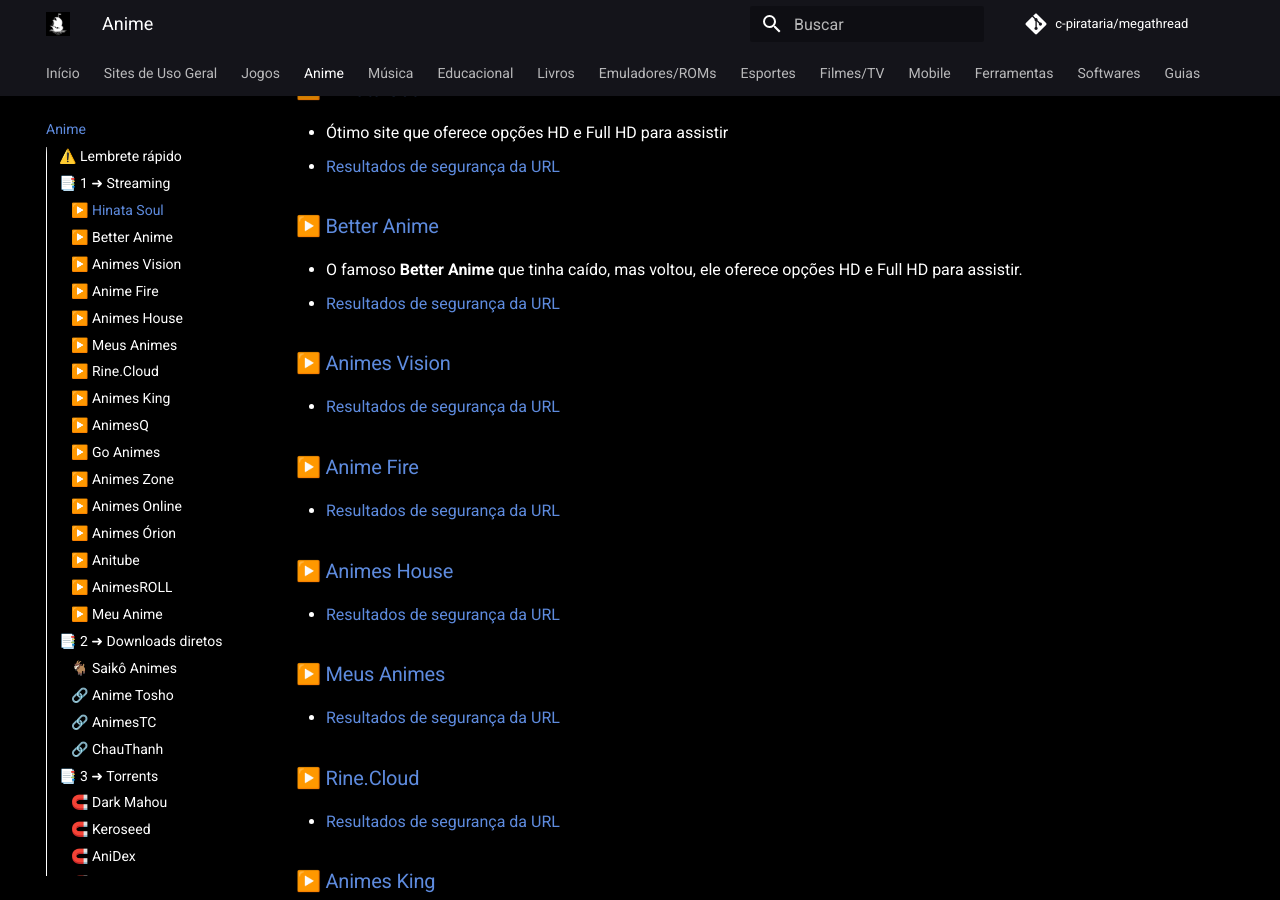
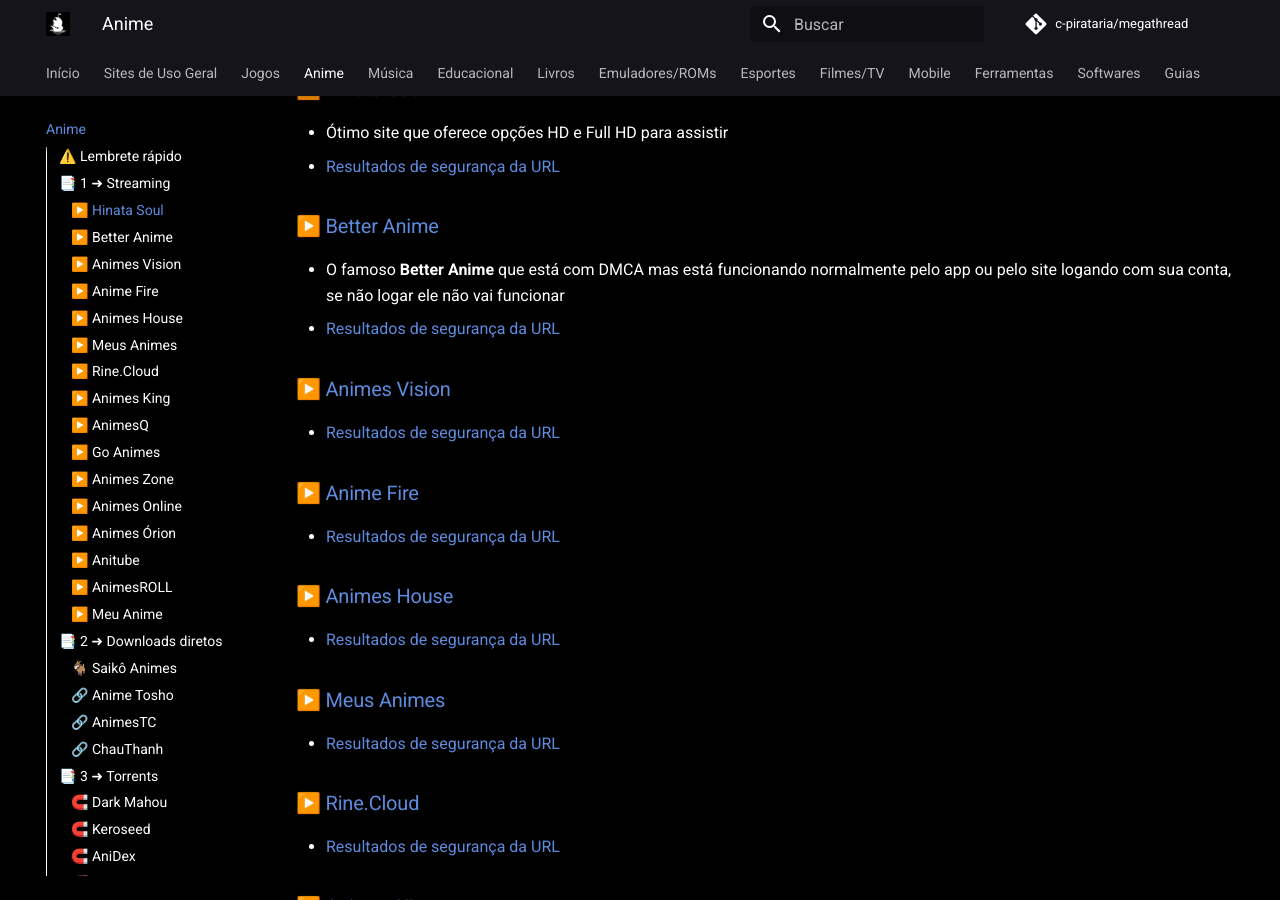
Before and after one commit to piratarialink/megathread_pirata, an MkDocs documentation site: the page built from docs/anime.md, in a window 1280 px wide and 900 px high, scrolled down 472 px. Built offline with MkDocs 1.6.1 and Material for MkDocs 9.7.7, drawn with Linux system fonts in a browser that asks for light colours; comment, search, counter and statistics services are not loaded.

Commit message:
update better anime

```diff
--- a/docs/anime.md
+++ b/docs/anime.md
@@ -14,7 +14,7 @@ Anime é um tipo de trabalho animado desenhado à mão criado no Japão, embora
 - [Resultados de segurança da URL](https://www.urlvoid.com/scan/hinatasoul.com/)
 
 ### ▶️ [Better Anime](https://betteranime.net/)
-- O famoso **Better Anime** que tinha caído, mas voltou, ele oferece opções HD e Full HD para assistir.
+- O famoso **Better Anime** que está com DMCA mas está funcionando normalmente pelo app ou pelo site logando com sua conta, se não logar ele não vai funcionar
 - [Resultados de segurança da URL](https://www.urlvoid.com/scan/betteranime.net/)
 
 ### ▶️ [Animes Vision](https://animes.vision/)
```
Also changed, not shown: docs/mobile.md (+1 -1 lines).
